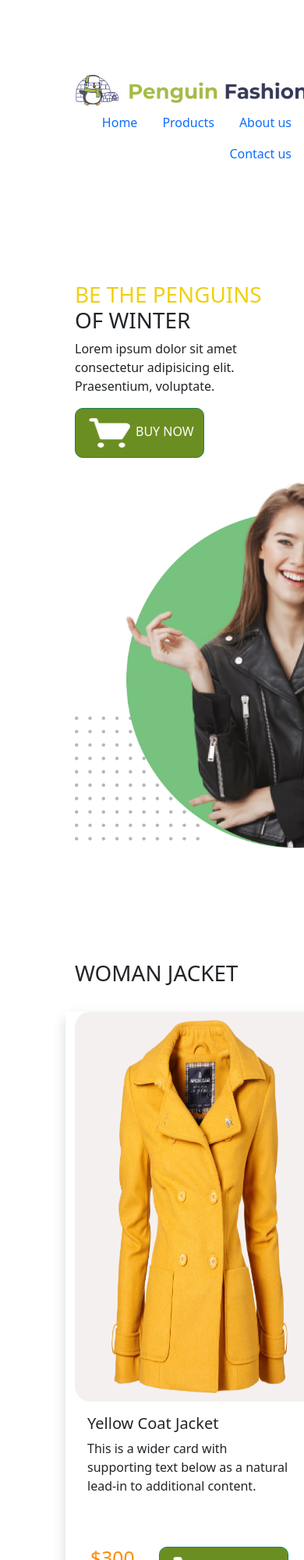
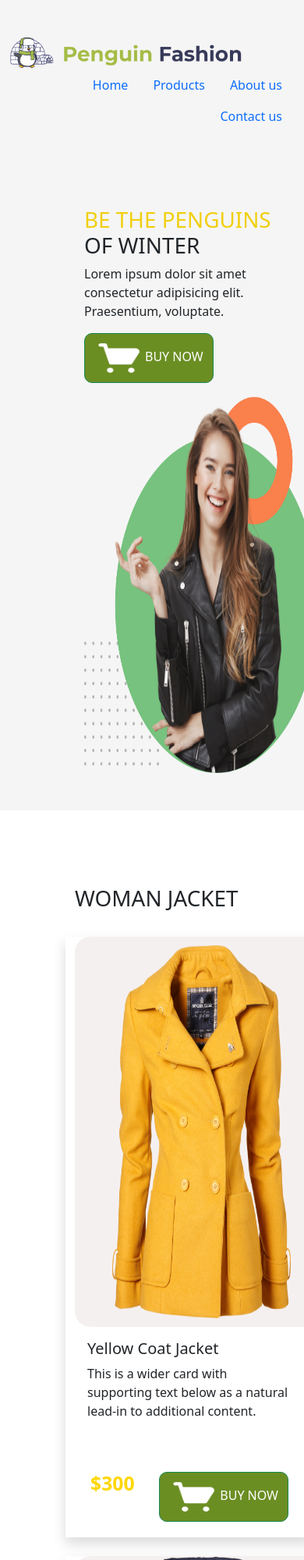
Before and after one commit to mshakhawat89/responsive-assaignment, a plain HTML site: page index.html in a window 390 px wide. Shown: the top 2000 px of the page at 78% size. Drawn offline with Linux system fonts and the light colour scheme.

Commit message:
this is my final responsive website for assaignment 2

```diff
--- a/index.html
+++ b/index.html
@@ -8,13 +8,11 @@
     <link rel="stylesheet" href="style.css">
     <link rel="preconnect" href="https://fonts.gstatic.com">
     <link href="https://fonts.googleapis.com/css2?family=Fjalla+One&display=swap" rel="stylesheet">
-    <link rel="preconnect" href="https://fonts.gstatic.com">
-    <link href="https://fonts.googleapis.com/css2?family=Fjalla+One&display=swap" rel="stylesheet">
+</head>
 
-</head>
+
 <body>
-
-<header class="container m-5 p-5">
+<header class="my-header container pt-5">
     <div class="row">
         <div class="col-md-6"><img src="./Images/logo/nav-logo.png" alt=""></div>
         <div class="col-md-6"><ul class="nav justify-content-end">
@@ -33,10 +31,10 @@
           </ul>
     </div>
     </div>
-</header>
 
-<main>
-<section class="container m-5 p-5">
+
+
+<section class=" container m-5 p-5">
     <div class="row align-items-center">
         <div class="col-md-6 ">
         <h1><span style="color: rgb(241, 207, 12);" > BE THE PENGUINS</span> <br/>  OF WINTER </h1>
@@ -45,15 +43,14 @@
         </div>
         <div class="col-md-6">
 
-                  <img src="Images/custom.png"width="500px" height="500px"alt="">
+                  <img src="Images/custom.png"width="600px" height="500px"alt="">
 
         </div>
     </div>
 </section>
+</header>
 
-
-
-
+<main>
 <section class="container m-5 p-5">
 
       <h1>WOMAN JACKET</h1><br>
--- a/style.css
+++ b/style.css
@@ -1,16 +1,23 @@
 header img{
 width: 300px;
+}
+
+.my-header{
+background-color:whitesmoke;
+
+
 }
 .card-jacket{
 border-radius: 20px;
 height: 500px;
-width: 320px;
+width: 325px;
 background-color: #f5f0f0;
 border:0;
 
 }
 h2{
-    color: darkorange;
+    color: gold;
+    font-weight: 700;
 }
 
 .my-card{
@@ -53,4 +60,5 @@ margin-left: 150px;
 .my-footer{
     text-align: center;
     margin-bottom:30px;
+    font-weight: 600;
 }
```
